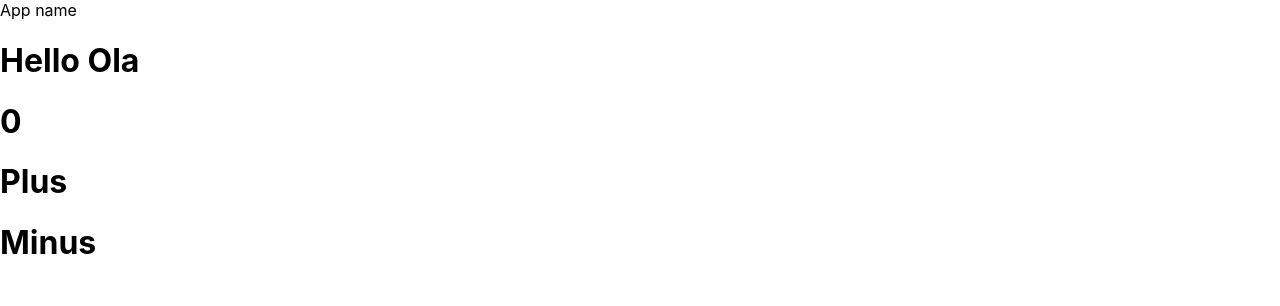
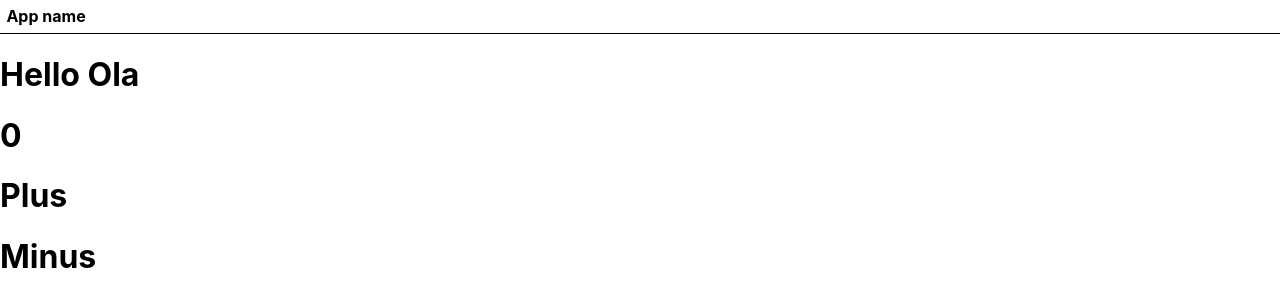
Before and after one commit to kveola13/bug-free-octo-winner, a React (Create React App) app in the folder react/learning-react/: page / in a window 1280 px wide. Shown: the top 306 px of the page. Built offline with nearby package versions, Linux system fonts and the light colour scheme.

Commit message:
css added

```diff
--- a/react/learning-react/src/App.css
+++ b/react/learning-react/src/App.css
@@ -1,38 +1,5 @@
-.App {
-  text-align: center;
+.app-header{
+  font-weight: bold;
+  border-bottom: 1px solid black;
+  padding: 0.4rem
 }
-
-.App-logo {
-  height: 40vmin;
-  pointer-events: none;
-}
-
-@media (prefers-reduced-motion: no-preference) {
-  .App-logo {
-    animation: App-logo-spin infinite 20s linear;
-  }
-}
-
-.App-header {
-  background-color: #282c34;
-  min-height: 100vh;
-  display: flex;
-  flex-direction: column;
-  align-items: center;
-  justify-content: center;
-  font-size: calc(10px + 2vmin);
-  color: white;
-}
-
-.App-link {
-  color: #61dafb;
-}
-
-@keyframes App-logo-spin {
-  from {
-    transform: rotate(0deg);
-  }
-  to {
-    transform: rotate(360deg);
-  }
-}
--- a/react/learning-react/src/Components/Header.js
+++ b/react/learning-react/src/Components/Header.js
@@ -2,7 +2,7 @@
 
 function Header(){
     return(
-        <header>
+        <header className="app-header">
             App name
         </header>
     )
```
